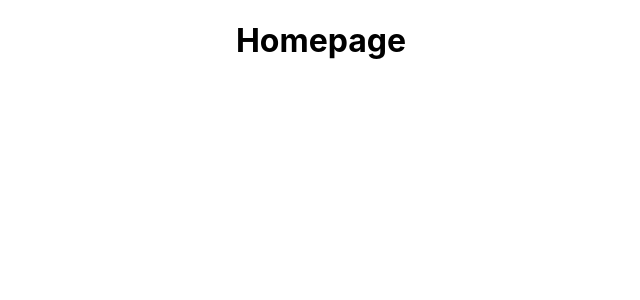
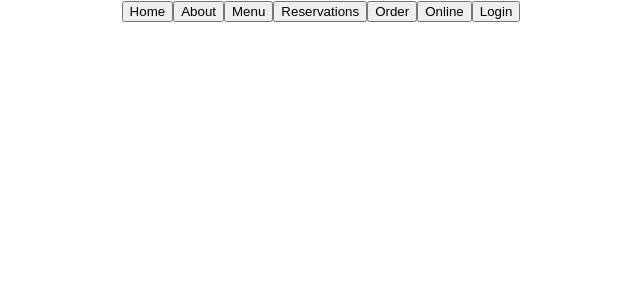
Before and after one commit to isaiahxs/little-lemon, a React (Create React App) app: page / in a window 1280 px wide. Shown: the top 300 px of the page, without its empty margins (319-959 px from the left). Built offline with nearby package versions, Linux system fonts and the light colour scheme.

Commit message:
created some basic components

```diff
--- a/public/index.html
+++ b/public/index.html
@@ -1,14 +1,12 @@
 <!DOCTYPE html>
 <html lang="en">
+
 <head>
   <meta charset="utf-8" />
   <link rel="icon" href="%PUBLIC_URL%/favicon.ico" />
   <meta name="viewport" content="width=device-width, initial-scale=1" />
   <meta name="theme-color" content="#000000" />
-    <meta
-      name="description"
-      content="Web site created using create-react-app"
-    />
+  <meta name="description" content="Web site created using create-react-app" />
   <link rel="apple-touch-icon" href="%PUBLIC_URL%/logo192.png" />
   <!--
       manifest.json provides metadata used when your web app is installed on a
@@ -24,8 +22,9 @@
       work correctly both with client-side routing and a non-root public URL.
       Learn how to configure a non-root public URL by running `npm run build`.
     -->
-    <title>React App</title>
+  <title>Little Lemon</title>
 </head>
+
 <body>
   <noscript>You need to enable JavaScript to run this app.</noscript>
   <div id="root"></div>
@@ -40,4 +39,5 @@
       To create a production bundle, use `npm run build` or `yarn build`.
     -->
 </body>
+
 </html>
--- a/src/App.js
+++ b/src/App.js
@@ -1,9 +1,19 @@
+import Main from './components/Main/Main';
+import Nav from './components/Nav/Nav';
+import Header from './components/Header/Header';
+import Footer from './components/Footer/Footer';
 import './App.css';
 
 function App() {
   return (
     <div className="App">
-      <h1>Homepage</h1>
+      <>
+        <main>
+          <Nav />
+          <Header />
+          <Footer />
+        </main>
+      </>
     </div>
   );
 }
--- /dev/null
+++ b/src/components/Footer/Footer.js
@@ -0,0 +1,7 @@
+import './Footer.css';
+
+export default function Footer() {
+    return (
+        <footer></footer>
+    )
+}
--- /dev/null
+++ b/src/components/Header/Header.js
@@ -0,0 +1,7 @@
+import './Header.css';
+
+export default function Header() {
+    return (
+        <header></header>
+    )
+}
--- /dev/null
+++ b/src/components/Main/Main.js
@@ -0,0 +1,7 @@
+import './Main.css';
+
+export default function Main() {
+    return (
+        <main></main>
+    )
+}
--- /dev/null
+++ b/src/components/Nav/Nav.js
@@ -0,0 +1,26 @@
+import './Nav.css';
+
+export default function Nav() {
+    return (
+        <nav className='nav-bar'>
+            <div className='nav-options'>
+                <button>Home</button>
+                <button>About</button>
+                <button>Menu</button>
+                <button>Reservations</button>
+                <button>Order</button>
+                <button>Online</button>
+                <button>Login</button>
+            </div>
+            {/* <ul>
+                <li>Home</li>
+                <li>About</li>
+                <li>Menu</li>
+                <li>Reservations</li>
+                <li>Order</li>
+                <li>Online</li>
+                <li>Login</li>
+            </ul> */}
+        </nav>
+    )
+}
```
Also changed, not shown: src/components/Footer/Footer.css (added), src/components/Header/Header.css (added), src/components/Main/Main.css (added), src/components/Nav/Nav.css (added). Lines whose indentation alone changed are shown as unchanged.
